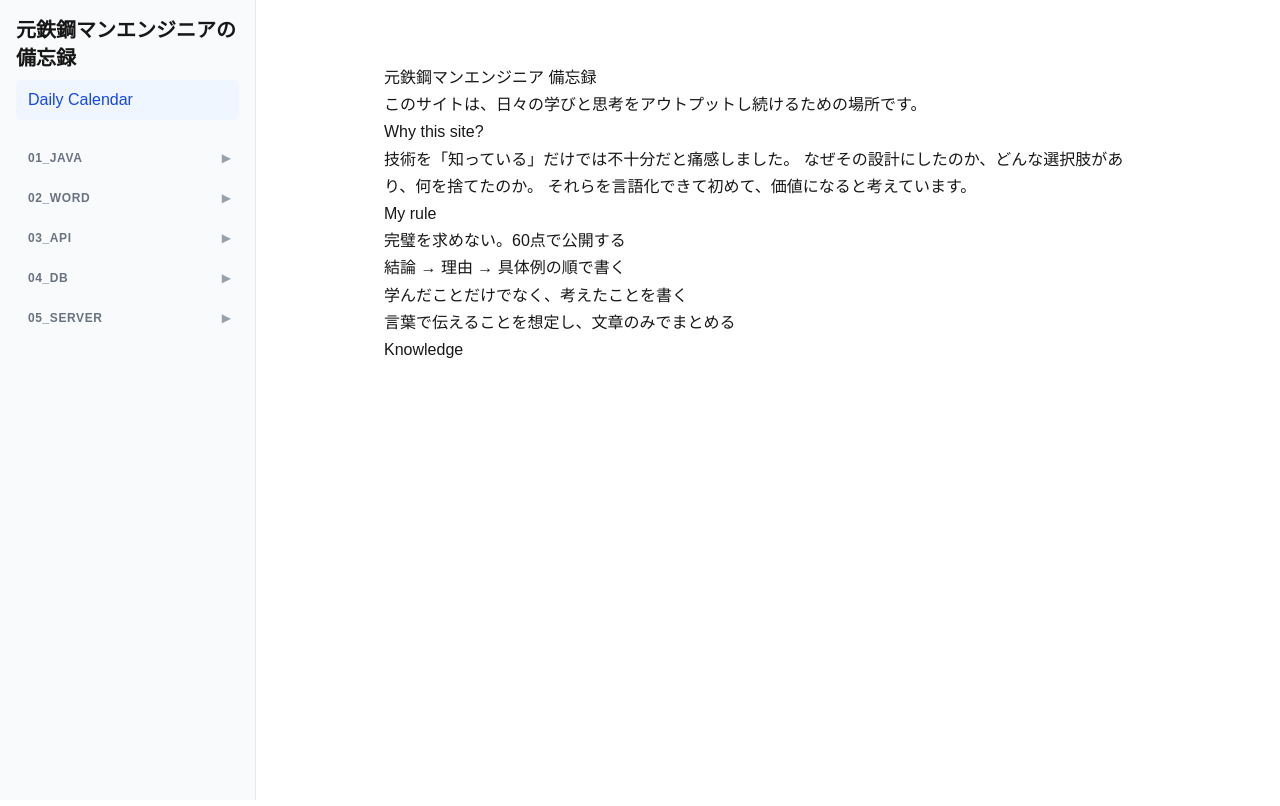
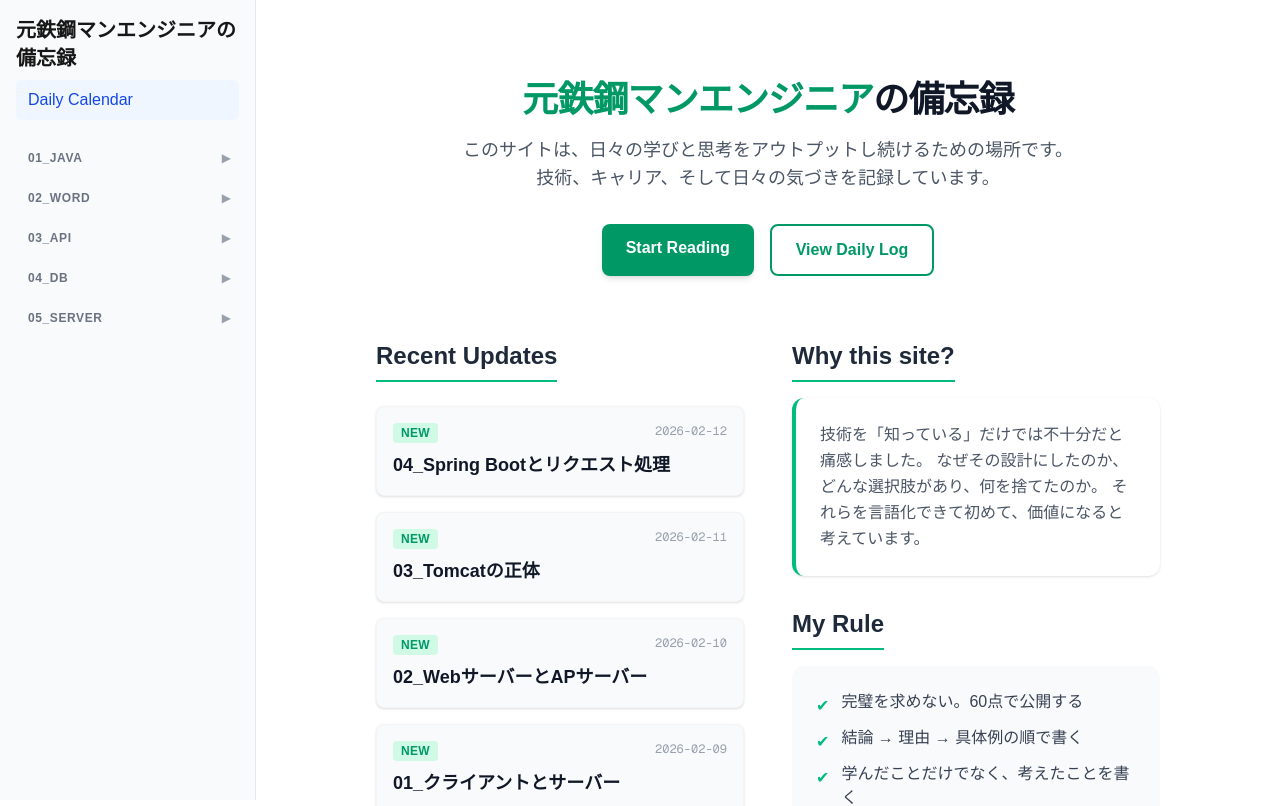
Before and after one commit to meronpan1314/steelman-memorandum, a Next.js app: page / in a window 1280 px wide. Shown: the top 806 px of the page. Built offline with nearby package versions, Linux system fonts and the light colour scheme.

Commit message:
構成変更

```diff
--- a/app/knowledge/[category]/page.tsx
+++ b/app/knowledge/[category]/page.tsx
@@ -11,19 +11,26 @@ export default async function CategoryPage({
     const posts = getMarkdownByCategory(category);
 
     return (
-        <div className="p-8">
-            <h1 className="text-3xl font-bold mb-6 border-b pb-2">{category}</h1>
+        <div className="max-w-4xl mx-auto py-8 px-6">
+            <h1 className="text-3xl font-extrabold text-gray-900 dark:text-gray-100 mb-8 border-l-4 border-emerald-500 pl-4">{category}</h1>
 
-            <ul className="space-y-3 pl-4">
+            <ul className="grid gap-4">
                 {posts.map((post) => (
-                    <li key={post.slug.join("/")} className="list-disc marker:text-gray-400">
+                    <li key={post.slug.join("/")} className="group">
                         <Link
                             href={`/knowledge/${post.slug.join("/")}`}
-                            className="text-lg text-blue-600 hover:text-blue-800 hover:underline transition-colors"
+                            className="block p-4 rounded-lg bg-gray-50 dark:bg-zinc-900 hover:bg-emerald-50 dark:hover:bg-zinc-800 transition-colors border border-gray-100 dark:border-zinc-800 hover:border-emerald-200 dark:hover:border-emerald-800 shadow-sm hover:shadow-md"
                         >
-                            {post.title}
+                            <div className="flex justify-between items-start mb-2">
+                                <span className="text-emerald-600 dark:text-emerald-400 font-semibold text-xs bg-emerald-100 dark:bg-emerald-900/30 px-2 py-0.5 rounded uppercase tracking-wide">
+                                    Post
+                                </span>
+                                {post.date && <span className="text-gray-400 text-xs font-mono">{post.date}</span>}
+                            </div>
+                            <h3 className="text-lg font-bold text-gray-900 dark:text-gray-100 group-hover:text-emerald-700 dark:group-hover:text-emerald-300 transition-colors">
+                                {post.title}
+                            </h3>
                         </Link>
-                        {post.date && <span className="text-gray-500 text-sm ml-3">({post.date})</span>}
                     </li>
                 ))}
             </ul>
--- a/app/knowledge/page.tsx
+++ b/app/knowledge/page.tsx
@@ -29,28 +29,43 @@ export default function KnowledgeIndexPage() {
     }, {} as Record<string, typeof articles>);
 
     return (
-        <main style={{ padding: "2rem" }}>
-            <h1>Knowledge</h1>
+        <main className="max-w-4xl mx-auto py-12 px-6">
+            <h1 className="text-3xl font-extrabold text-gray-900 dark:text-gray-100 mb-8 border-l-4 border-emerald-500 pl-4">
+                Knowledge
+            </h1>
 
+            <div className="grid grid-cols-1 md:grid-cols-2 gap-8">
                 {Object.entries(groupedArticles).map(([category, items]) => (
-                <section key={category} style={{ marginBottom: "1.5rem" }}>
-                    <h2>
-                        <Link href={`/knowledge/${category}`}>{category}</Link>
+                    <section key={category} className="bg-white dark:bg-zinc-900 p-6 rounded-xl border border-gray-100 dark:border-zinc-800 shadow-sm hover:shadow-md transition-shadow">
+                        <h2 className="text-xl font-bold mb-4 text-gray-800 dark:text-gray-200 flex items-center">
+                            <span className="w-2 h-8 bg-emerald-500 rounded-full mr-3"></span>
+                            <Link href={`/knowledge/${category}`} className="hover:text-emerald-600 transition-colors">
+                                {category}
+                            </Link>
                         </h2>
 
-                    <ul>
-                        {items.map((article) => (
-                            <li key={article.slug.join("/")}>
-                                <Link href={`/knowledge/${article.slug.join("/")}`}>
+                        <ul className="space-y-3">
+                            {items.slice(0, 5).map((article) => (
+                                <li key={article.slug.join("/")} className="border-b border-gray-50 dark:border-zinc-800/50 last:border-0 pb-2">
+                                    <Link
+                                        href={`/knowledge/${article.slug.join("/")}`}
+                                        className="text-gray-600 dark:text-gray-400 hover:text-emerald-600 dark:hover:text-emerald-400 hover:translate-x-1 transition-all inline-block w-full"
+                                    >
                                         {article.title}
                                     </Link>
-                                {article.date && <span>（{article.date}）</span>}
                                 </li>
                             ))}
+                            {items.length > 5 && (
+                                <li className="pt-2">
+                                    <Link href={`/knowledge/${category}`} className="text-sm text-emerald-600 hover:underline font-medium">
+                                        View all {items.length} posts →
+                                    </Link>
+                                </li>
+                            )}
                         </ul>
                     </section>
                 ))}
+            </div>
         </main>
-
     );
 }
--- a/app/page.tsx
+++ b/app/page.tsx
@@ -1,32 +1,92 @@
 import Link from "next/link";
+import { getAllMarkdownMeta } from "@/lib/markdown";
 
 export default function Home() {
+  const allPosts = getAllMarkdownMeta()
+    .filter((post) => post.date)
+    .sort((a, b) => new Date(b.date!).getTime() - new Date(a.date!).getTime())
+    .slice(0, 5);
+
   return (
-    <main style={{ padding: "2rem", lineHeight: 1.7 }}>
-      <h1>元鉄鋼マンエンジニア 備忘録</h1>
+    <main className="max-w-4xl mx-auto py-12 px-6">
+      <div className="text-center mb-16">
+        <h1 className="text-4xl font-extrabold text-gray-900 dark:text-gray-100 mb-4 tracking-tight">
+          <span className="text-emerald-600 dark:text-emerald-500">元鉄鋼マンエンジニア</span>の備忘録
+        </h1>
+        <p className="text-lg text-gray-600 dark:text-gray-400 max-w-2xl mx-auto mb-8">
+          このサイトは、日々の学びと思考をアウトプットし続けるための場所です。<br />
+          技術、キャリア、そして日々の気づきを記録しています。
+        </p>
 
-      <p>
-        このサイトは、日々の学びと思考をアウトプットし続けるための場所です。
-      </p>
+        <div className="flex justify-center gap-4">
+          <Link
+            href="/knowledge"
+            className="bg-emerald-600 hover:bg-emerald-700 text-white font-bold py-3 px-6 rounded-lg transition-colors shadow-md"
+          >
+            Start Reading
+          </Link>
+          <Link
+            href="/daily"
+            className="bg-white dark:bg-zinc-800 text-emerald-600 dark:text-emerald-400 border-2 border-emerald-600 dark:border-emerald-500 font-bold py-3 px-6 rounded-lg hover:bg-emerald-50 dark:hover:bg-zinc-700 transition-colors"
+          >
+            View Daily Log
+          </Link>
+        </div>
+      </div>
 
-      <h2>Why this site?</h2>
-      <p>
-        技術を「知っている」だけでは不十分だと痛感しました。
-        なぜその設計にしたのか、どんな選択肢があり、何を捨てたのか。
-        それらを言語化できて初めて、価値になると考えています。
-      </p>
+      <div className="grid md:grid-cols-2 gap-12">
+        <section>
+          <h2 className="text-2xl font-bold text-gray-800 dark:text-gray-200 mb-6 border-b-2 border-emerald-500 pb-2 inline-block">
+            Recent Updates
+          </h2>
+          <ul className="space-y-4">
+            {allPosts.map((post) => (
+              <li key={post.slug.join("/")} className="group">
+                <Link href={`/knowledge/${post.slug.join("/")}`} className="block p-4 rounded-lg bg-gray-50 dark:bg-zinc-900 hover:bg-emerald-50 dark:hover:bg-zinc-800 transition-colors border border-gray-100 dark:border-zinc-800 hover:border-emerald-200 dark:hover:border-emerald-800 shadow-sm hover:shadow-md">
+                  <div className="flex justify-between items-start mb-2">
+                    <span className="text-emerald-600 dark:text-emerald-400 font-semibold text-xs bg-emerald-100 dark:bg-emerald-900/30 px-2 py-0.5 rounded uppercase tracking-wide">
+                      New
+                    </span>
+                    <span className="text-gray-400 text-xs font-mono">{post.date}</span>
+                  </div>
+                  <h3 className="text-lg font-bold text-gray-900 dark:text-gray-100 group-hover:text-emerald-700 dark:group-hover:text-emerald-300 transition-colors line-clamp-2">
+                    {post.title}
+                  </h3>
+                </Link>
+              </li>
+            ))}
+          </ul>
+        </section>
 
-      <h2>My rule</h2>
-      <ul>
-        <li>完璧を求めない。60点で公開する</li>
-        <li>結論 → 理由 → 具体例の順で書く</li>
-        <li>学んだことだけでなく、考えたことを書く</li>
-        <li>言葉で伝えることを想定し、文章のみでまとめる</li>
-      </ul>
+        <section className="space-y-8">
+          <div>
+            <h2 className="text-2xl font-bold text-gray-800 dark:text-gray-200 mb-4 border-b-2 border-emerald-500 pb-2 inline-block">
+              Why this site?
+            </h2>
+            <div className="bg-white dark:bg-zinc-900 p-6 rounded-xl border-l-4 border-emerald-500 shadow-sm">
+              <p className="text-gray-600 dark:text-gray-300 leading-relaxed">
+                技術を「知っている」だけでは不十分だと痛感しました。
+                なぜその設計にしたのか、どんな選択肢があり、何を捨てたのか。
+                それらを言語化できて初めて、価値になると考えています。
+              </p>
+            </div>
+          </div>
 
-      <ul>
-        <li><Link href="/knowledge">Knowledge</Link></li>
-      </ul>
+          <div>
+            <h2 className="text-2xl font-bold text-gray-800 dark:text-gray-200 mb-4 border-b-2 border-emerald-500 pb-2 inline-block">
+              My Rule
+            </h2>
+            <ul className="space-y-2 bg-gray-50 dark:bg-zinc-800/50 p-6 rounded-xl">
+              {["完璧を求めない。60点で公開する", "結論 → 理由 → 具体例の順で書く", "学んだことだけでなく、考えたことを書く", "言葉で伝えることを想定し、文章のみでまとめる"].map((rule, i) => (
+                <li key={i} className="flex items-start gap-3 text-gray-700 dark:text-gray-300">
+                  <span className="text-emerald-500 mt-1">✔</span>
+                  <span>{rule}</span>
+                </li>
+              ))}
+            </ul>
+          </div>
+        </section>
+      </div>
     </main>
   );
 }
```
Also changed, not shown: app/daily/page.tsx (+21 -10 lines). Lines whose indentation alone changed are shown as unchanged.
